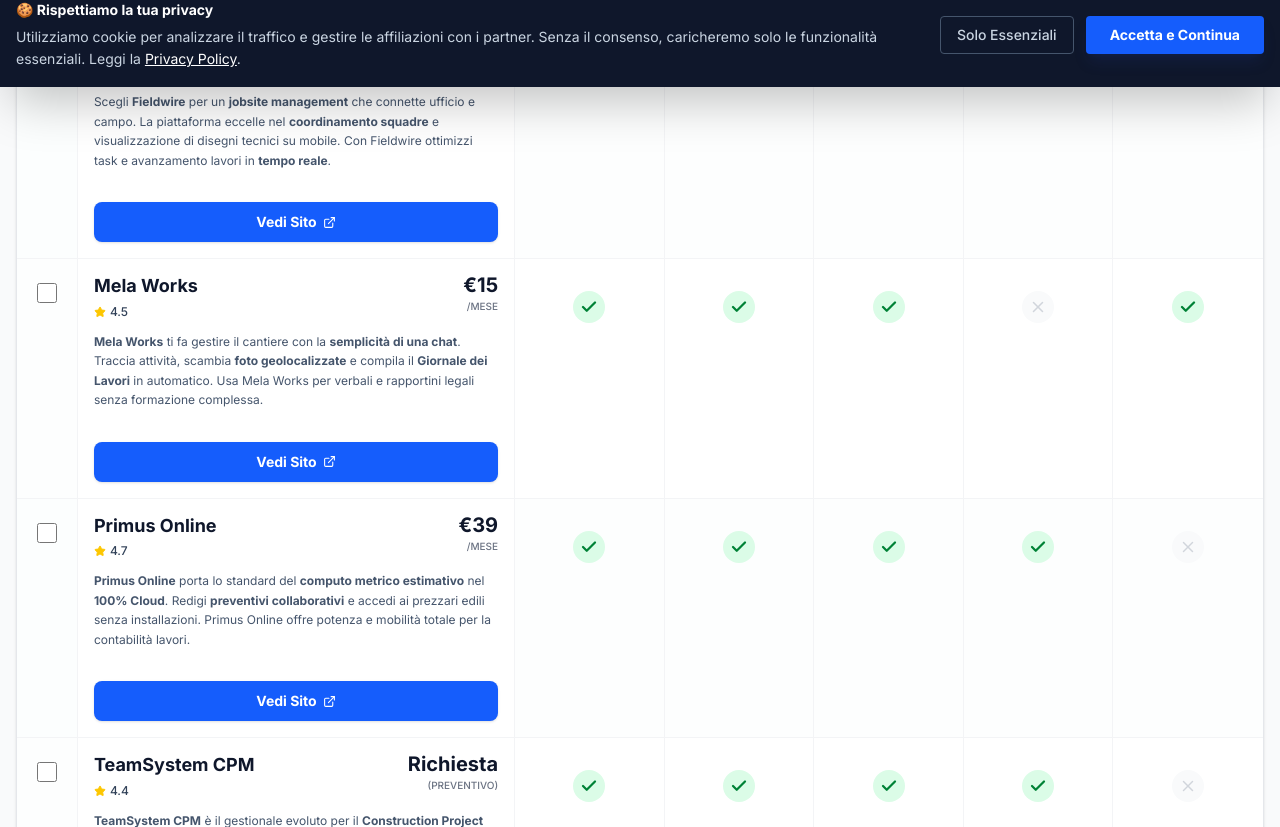
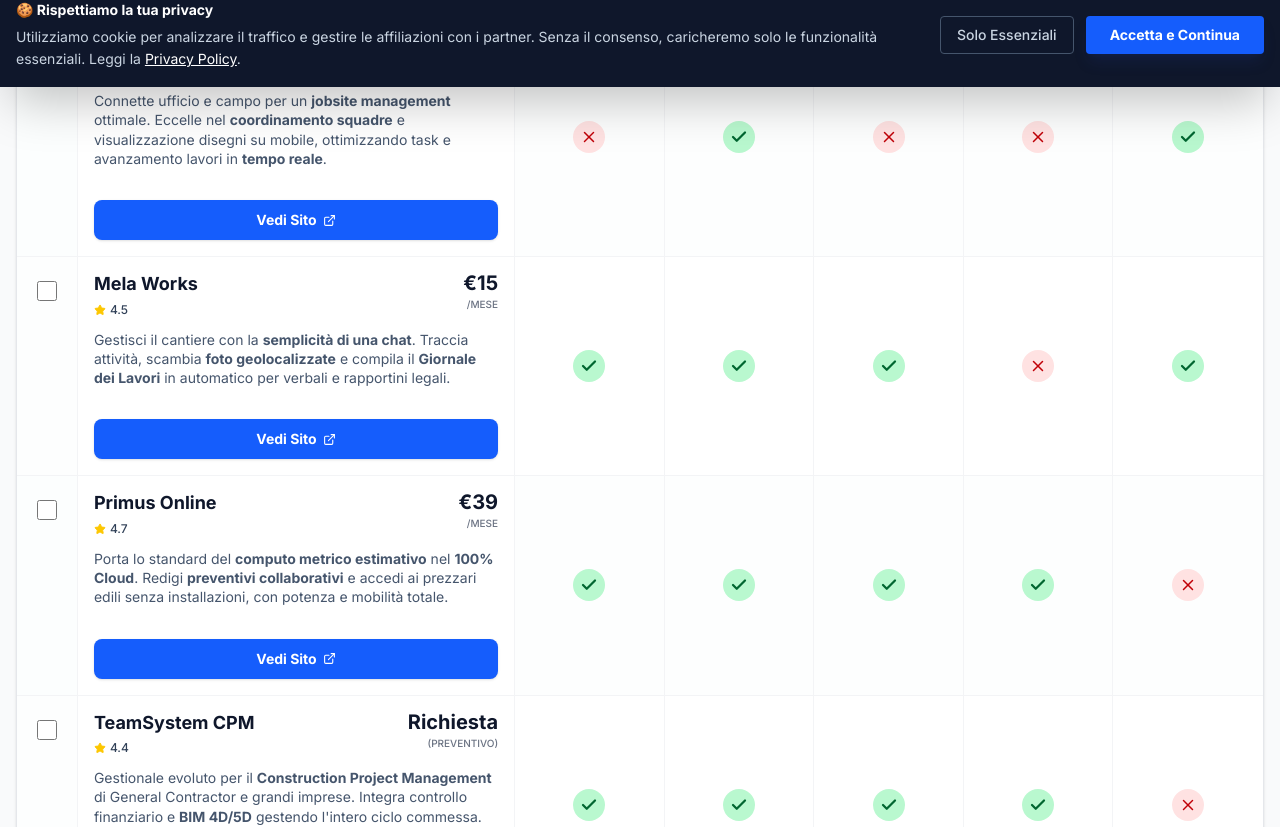
Before and after one commit to Mikymayk/cantiereonline, a Next.js app: page / in a window 1280 px wide. Shown: the part 713-1540 px from the top of the page. Built offline with nearby package versions, Linux system fonts and the light colour scheme.

Commit message:
Revisione22

```diff
--- a/app/page.tsx
+++ b/app/page.tsx
@@ -8,7 +8,6 @@
 // --- CONFIGURAZIONE VISUALIZZAZIONE ---
 
 const mainColumns = [
-  // NUOVA COLONNA RICHIESTA
   { id: 'conformita_ita', label: 'Normativa Italia', tooltip: 'Piena conformità a leggi italiane (POS/PSC/Fattura)' },
   { id: 'giornale_lavori', label: 'Giornale Lavori', tooltip: 'Compilazione digitale del giornale dei lavori' },
   { id: 'pos_psc', label: 'Gestione POS', tooltip: 'Redazione Piani Operativi di Sicurezza e PSC' },
@@ -150,12 +149,12 @@
                         />
                       </td>
 
-                      {/* CELLA PRODOTTO: NOME + PREZZO + DESCRIZIONE + CTA */}
+                      {/* CELLA PRODOTTO */}
                       <td className="p-4 align-top bg-white">
                         <div className="flex flex-col h-full justify-between gap-4">
 
                           <div>
-                            {/* Header Riga: Nome e Prezzo */}
+                            {/* Header Riga */}
                             <div className="flex justify-between items-start gap-2 mb-3">
                               <div>
                                 <Link href={`/software/${product.id}`} className="font-bold text-lg text-slate-900 hover:text-blue-600 hover:underline decoration-2 underline-offset-4 block leading-tight">
@@ -174,14 +173,13 @@
                               </div>
                             </div>
 
-                            {/* DESCRIZIONE (Inserita qui come richiesto) */}
+                            {/* DESCRIZIONE (Testo più grande e spaziato) */}
                             <div
-                              className="text-xs text-slate-600 leading-relaxed mb-4 line-clamp-4"
+                              className="text-sm text-slate-600 leading-snug mb-4"
                               dangerouslySetInnerHTML={{ __html: product.description }}
                             />
                           </div>
 
-                          {/* Pulsante Blu */}
                           <a
                             href={product.website}
                             target="_blank"
@@ -193,15 +191,16 @@
                         </div>
                       </td>
 
+                      {/* FEATURES ALLINEATE AL CENTRO */}
                       {mainColumns.map(col => (
-                        <td key={col.id} className="p-4 text-center align-top pt-8">
+                        <td key={col.id} className="p-4 text-center align-middle">
                           <div className="flex justify-center">
                             {product.features[col.id as keyof typeof product.features] ? (
-                              <div className="w-8 h-8 rounded-full bg-green-100 text-green-700 flex items-center justify-center">
+                              <div className="w-8 h-8 rounded-full bg-green-200 text-green-800 flex items-center justify-center">
                                 <Check size={18} strokeWidth={3} />
                               </div>
                             ) : (
-                              <div className="w-8 h-8 rounded-full bg-gray-50 text-gray-300 flex items-center justify-center">
+                              <div className="w-8 h-8 rounded-full bg-red-100 text-red-700 flex items-center justify-center">
                                 <X size={18} strokeWidth={2} />
                               </div>
                             )}
@@ -235,7 +234,6 @@
 
                 <table className="w-full text-left border-collapse min-w-[600px] table-fixed">
 
-                  {/* HEADER DARK MODE (Senza Descrizione) */}
                   <thead>
                     <tr className="bg-slate-900 border-b border-slate-700">
 
--- a/data/software.ts
+++ b/data/software.ts
@@ -8,41 +8,30 @@
   rating: number;
   reviews: string;
   website: string;
-
-  // Questa descrizione ora conterrà HTML per il grassetto
   description: string;
   pros: string[];
   cons: string[];
 
   features: {
-    // --- HIGHLIGHTS ---
     giornale_lavori: boolean;
     pos_psc: boolean;
     computo_metrico: boolean;
     free_trial: boolean;
-
-    // --- AMMINISTRAZIONE ---
     conformita_ita: boolean;
     fatturazione_elettronica: boolean;
     firma_digitale: boolean;
     integrazione_sdi: boolean;
     export_contabilita: boolean;
-
-    // --- TECNICO ---
     funziona_offline: boolean;
     bim_viewer: boolean;
     foto_360: boolean;
     gps_staff: boolean;
     app_ios: boolean;
     app_android: boolean;
-
-    // --- COLLABORAZIONE ---
     chat_interna: boolean;
     notifiche_push: boolean;
     utenti_illimitati: boolean;
     inviti_esterni: boolean;
-
-    // --- SUPPORTO ---
     interfaccia_italiano: boolean;
     supporto_telefono: boolean;
     supporto_chat: boolean;
@@ -59,7 +48,7 @@
     rating: 4.8,
     reviews: 'Eccellente',
     website: 'https://www.planradar.com/it/?ref=cantiereonline',
-    description: "<strong>PlanRadar</strong> è la soluzione leader per la <strong>documentazione digitale</strong> e gestione difetti. Appunta note, foto e memo vocali su planimetrie digitali via app. Ideale per creare <strong>report rapidi</strong>, PlanRadar elimina il lavoro amministrativo ripetitivo post-sopralluogo.",
+    description: "La soluzione leader per la <strong>documentazione digitale</strong> e gestione difetti. Appunta note, foto e memo vocali su planimetrie via app per creare <strong>report rapidi</strong>, eliminando il lavoro amministrativo post-sopralluogo.",
     pros: ["Interfaccia intuitiva su Tablet", "Report PDF istantanei", "Funziona offline perfettamente"],
     cons: ["Costoso per piccoli team", "Manca la contabilità avanzata"],
     features: {
@@ -78,7 +67,7 @@
     rating: 4.6,
     reviews: 'Molto Buono',
     website: 'https://www.fieldwire.com/?ref=cantiereonline',
-    description: "Scegli <strong>Fieldwire</strong> per un <strong>jobsite management</strong> che connette ufficio e campo. La piattaforma eccelle nel <strong>coordinamento squadre</strong> e visualizzazione di disegni tecnici su mobile. Con Fieldwire ottimizzi task e avanzamento lavori in <strong>tempo reale</strong>.",
+    description: "Connette ufficio e campo per un <strong>jobsite management</strong> ottimale. Eccelle nel <strong>coordinamento squadre</strong> e visualizzazione disegni su mobile, ottimizzando task e avanzamento lavori in <strong>tempo reale</strong>.",
     pros: ["Versione gratuita a vita", "Visualizzatore tavole velocissimo", "Gestione task eccellente"],
     cons: ["Normativa italiana assente", "Supporto in inglese prevalente"],
     features: {
@@ -97,7 +86,7 @@
     rating: 4.5,
     reviews: 'Ottimo',
     website: 'https://www.mela.work/?ref=cantiereonline',
-    description: "<strong>Mela Works</strong> ti fa gestire il cantiere con la <strong>semplicità di una chat</strong>. Traccia attività, scambia <strong>foto geolocalizzate</strong> e compila il <strong>Giornale dei Lavori</strong> in automatico. Usa Mela Works per verbali e rapportini legali senza formazione complessa.",
+    description: "Gestisci il cantiere con la <strong>semplicità di una chat</strong>. Traccia attività, scambia <strong>foto geolocalizzate</strong> e compila il <strong>Giornale dei Lavori</strong> in automatico per verbali e rapportini legali.",
     pros: ["Facile come usare WhatsApp", "Giornale Lavori Automatico", "Supporto italiano eccezionale"],
     cons: ["Meno adatto per grandi appalti", "Funzioni BIM limitate"],
     features: {
@@ -116,7 +105,7 @@
     rating: 4.7,
     reviews: 'Leader',
     website: 'https://www.acca.it/?ref=cantiereonline',
-    description: "<strong>Primus Online</strong> porta lo standard del <strong>computo metrico estimativo</strong> nel <strong>100% Cloud</strong>. Redigi <strong>preventivi collaborativi</strong> e accedi ai prezzari edili senza installazioni. Primus Online offre potenza e mobilità totale per la contabilità lavori.",
+    description: "Porta lo standard del <strong>computo metrico estimativo</strong> nel <strong>100% Cloud</strong>. Redigi <strong>preventivi collaborativi</strong> e accedi ai prezzari edili senza installazioni, con potenza e mobilità totale.",
     pros: ["Standard assoluto in Italia", "Banche dati prezziari integrate", "Computo metrico perfetto"],
     cons: ["Interfaccia datata", "Curva di apprendimento ripida"],
     features: {
@@ -135,7 +124,7 @@
     rating: 4.4,
     reviews: 'Enterprise',
     website: 'https://www.teamsystem.com/construction?utm_source=cantiereonline',
-    description: "<strong>TeamSystem CPM</strong> è il gestionale evoluto per il <strong>Construction Project Management</strong> di General Contractor e grandi imprese. Integra controllo finanziario e <strong>BIM 4D/5D</strong>. TeamSystem CPM gestisce l'intero ciclo commessa per il massimo controllo dei margini.",
+    description: "Gestionale evoluto per il <strong>Construction Project Management</strong> di General Contractor e grandi imprese. Integra controllo finanziario e <strong>BIM 4D/5D</strong> gestendo l'intero ciclo commessa.",
     pros: ["Suite completa Enterprise", "Potentissimo per grandi imprese", "Gestione finanziaria avanzata"],
     cons: ["Prezzi non pubblici", "Complesso da configurare"],
     features: {
```
